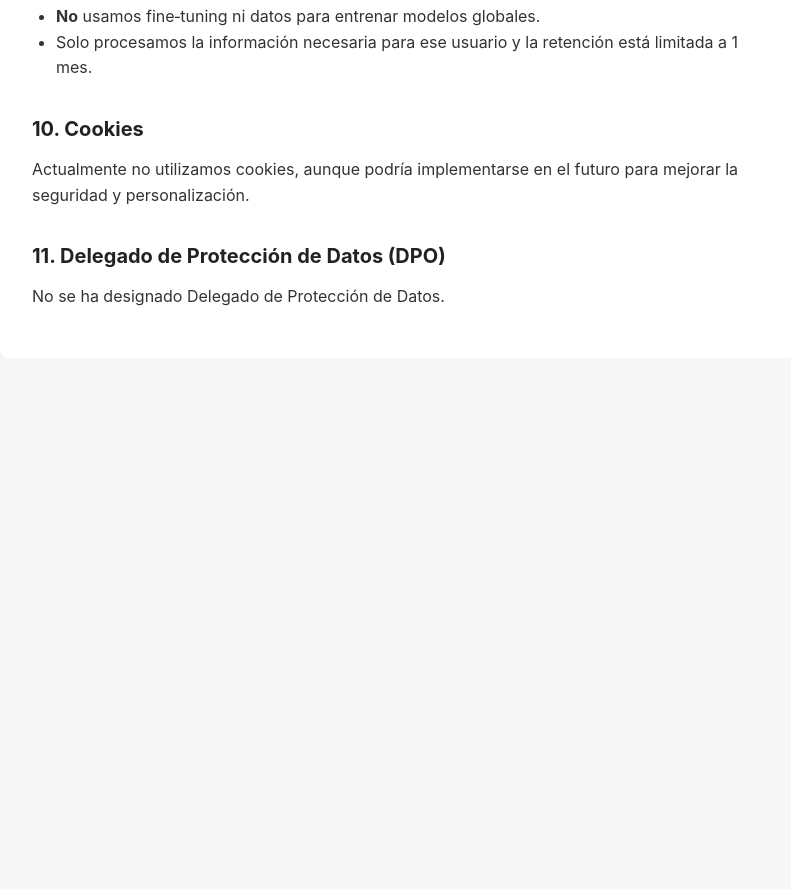
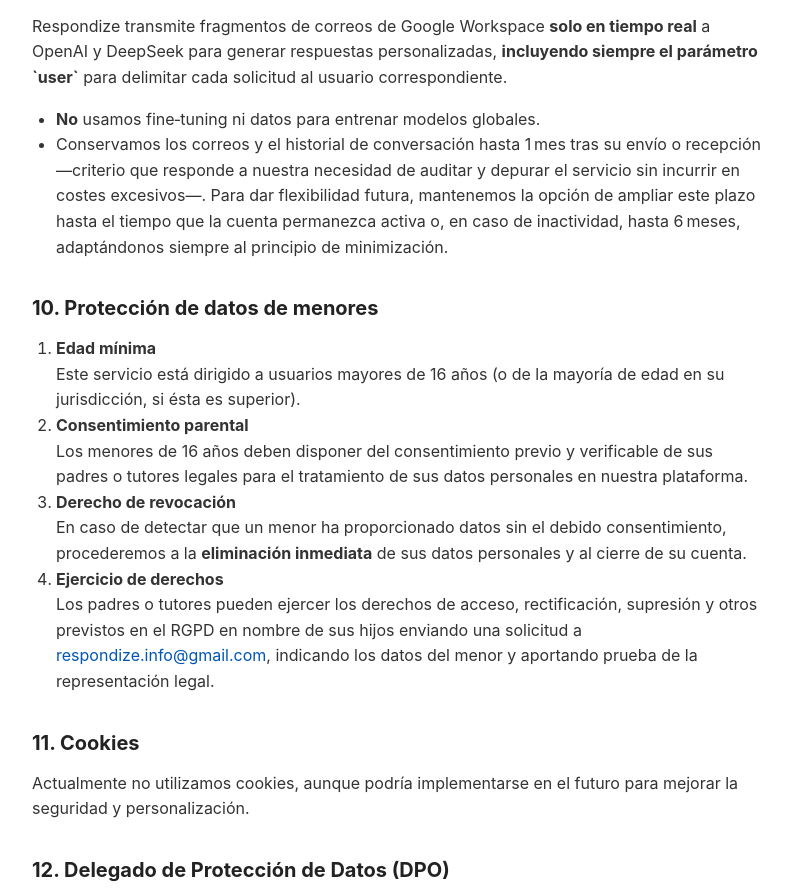
Before and after one commit to javiase/gestor_de_correos_front, a website: page secciones/politica_privacidad.html in a window 1280 px wide. Shown: the part 2208-3097 px from the top of the page, without its empty margins (240-1031 px from the left). Before the commit the page ends 2566 px from the top, so only its background shows below. Drawn offline with Linux system fonts and the light colour scheme.

Commit message:
cambios acompañando al cifado de correos

```diff
--- a/js/pages/perfil.js
+++ b/js/pages/perfil.js
@@ -64,7 +64,6 @@ class UserProfile {
     populateForm() {
         // Store Information
         document.getElementById('storeName').value = this.currentData.storeName;
-        document.getElementById('storeEmail').value = this.currentData.storeEmail;
         document.getElementById('storeUrl').value = this.currentData.storeUrl;
         document.getElementById('storeDescription').value = this.currentData.storeDescription;
 
@@ -347,7 +346,7 @@ class UserProfile {
     updateDisplayInfo() {
         const firstName = document.getElementById('firstName').value;
         const lastName = document.getElementById('lastName').value;
-        const email = document.getElementById('storeEmail').value;
+        const email = this.currentData.storeEmail;
 
         document.getElementById('displayUserName').textContent = `${firstName} ${lastName}`;
         document.getElementById('displayUserEmail').textContent = email;
@@ -375,7 +374,6 @@ class UserProfile {
         const formData = {
             // Store Information
             storeName: document.getElementById('storeName').value,
-            storeEmail: document.getElementById('storeEmail').value,
             storeUrl: document.getElementById('storeUrl').value,
             storeDescription: document.getElementById('storeDescription').value,
 
--- a/secciones/politica_privacidad.html
+++ b/secciones/politica_privacidad.html
@@ -149,9 +149,9 @@
 
       <h2>6. Plazos de Conservación</h2>
       <ul>
-        <li>Contenido de correos (y procesamientos): 1 mes desde recepción o envío.</li>
+        <li>Conservamos los correos y el historial de conversación hasta 1 mes tras su envío o recepción —criterio que responde a nuestra necesidad de auditar y depurar el servicio sin incurrir en costes excesivos—. Para dar flexibilidad futura, mantenemos la opción de ampliar este plazo hasta el tiempo que la cuenta permanezca activa o, en caso de inactividad, hasta 6 meses, adaptándonos siempre al principio de minimización.</li>
         <li>Datos de perfil (nombre, imagen): conservados mientras exista la cuenta.</li>
-        <li>Métricas de uso: 12 meses tras última actividad o hasta que el usuario solicite eliminación.</li>
+        <li>Métricas de uso: No se recogen ni retienen actualmente. Se informará en esta misma sección cuando comiencen a implementarse.</li>
         <li>Tras 4 meses de inactividad de la cuenta, <strong>TODOS</strong> los datos se eliminan automáticamente.</li>
         <li>Datos de facturación: según normativa fiscal, mínimo 5 años.</li>
       </ul>
@@ -161,7 +161,6 @@
         <li>Acceso, rectificación, supresión, oposición, limitación y portabilidad.</li>
         <li>Ejercicio: enviando solicitud a <a href="mailto:respondize.info@gmail.com">respondize.info@gmail.com</a>.</li>
         <li>Supresión de cuenta: al eliminar la cuenta, se borran todos los datos personales.</li>
-        <li>Portabilidad: actualmente no se ofrece función de exportación.</li>
       </ul>
 
       <h2>8. Medidas de Seguridad</h2>
@@ -178,13 +177,35 @@
       <p>Respondize transmite fragmentos de correos de Google Workspace <strong>solo en tiempo real</strong> a OpenAI y DeepSeek para generar respuestas personalizadas, <strong>incluyendo siempre el parámetro `user`</strong> para delimitar cada solicitud al usuario correspondiente.</p>
       <ul>
         <li><strong>No</strong> usamos fine‑tuning ni datos para entrenar modelos globales. </li>
-        <li>Solo procesamos la información necesaria para ese usuario y la retención está limitada a 1 mes.</li>
+        <li>Conservamos los correos y el historial de conversación hasta 1 mes tras su envío o recepción —criterio que responde a nuestra necesidad de auditar y depurar el servicio sin incurrir en costes excesivos—. Para dar flexibilidad futura, mantenemos la opción de ampliar este plazo hasta el tiempo que la cuenta permanezca activa o, en caso de inactividad, hasta 6 meses, adaptándonos siempre al principio de minimización.</li>
       </ul>
 
-      <h2>10. Cookies</h2>
+      <h2>10. Protección de datos de menores</h2>
+        <ol>
+        <li>
+            <strong>Edad mínima</strong><br>
+            Este servicio está dirigido a usuarios mayores de 16 años (o de la mayoría de edad en su jurisdicción, si ésta es superior).
+        </li>
+        <li>
+            <strong>Consentimiento parental</strong><br>
+            Los menores de 16 años deben disponer del consentimiento previo y verificable de sus padres o tutores legales para el tratamiento de sus datos personales en nuestra plataforma.
+        </li>
+        <li>
+            <strong>Derecho de revocación</strong><br>
+            En caso de detectar que un menor ha proporcionado datos sin el debido consentimiento, procederemos a la <strong>eliminación inmediata</strong> de sus datos personales y al cierre de su cuenta.
+        </li>
+        <li>
+            <strong>Ejercicio de derechos</strong><br>
+            Los padres o tutores pueden ejercer los derechos de acceso, rectificación, supresión y otros previstos en el RGPD en nombre de sus hijos enviando una solicitud a
+            <a href="mailto:respondize.info@gmail.com">respondize.info@gmail.com</a>, indicando los datos del menor y aportando prueba de la representación legal.
+        </li>
+        </ol>
+
+
+      <h2>11. Cookies</h2>
       <p>Actualmente no utilizamos cookies, aunque podría implementarse en el futuro para mejorar la seguridad y personalización.</p>
 
-      <h2>11. Delegado de Protección de Datos (DPO)</h2>
+      <h2>12. Delegado de Protección de Datos (DPO)</h2>
       <p>No se ha designado Delegado de Protección de Datos.</p>
     </div>
   </main>
```
Also changed, not shown: secciones/perfil.html (+0 -6 lines), secciones/terminos_de_servicio.html (+8 -0 lines).
